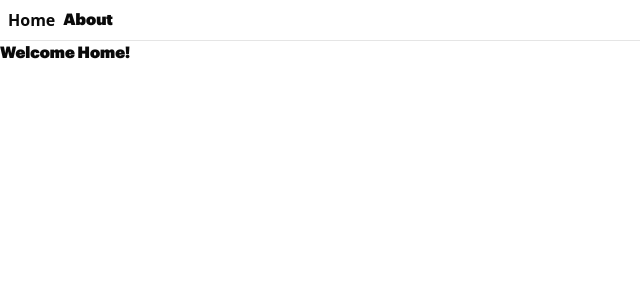
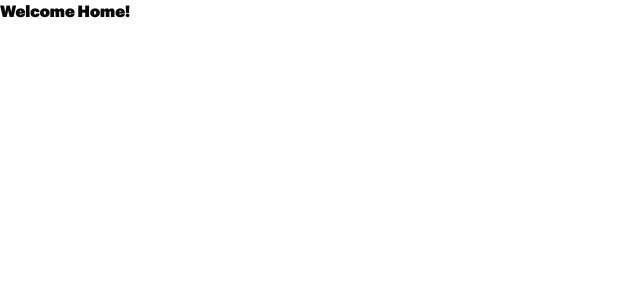
Before and after one commit to YUSUF-SELEIM/mudeer_task, a React (Vite) app: page / in a window 1280 px wide. Shown: the top 300 px of the page, without its empty margins (0-640 px from the left). Built offline with nearby package versions, Linux system fonts and the light colour scheme; a web font is replaced by a local one.

Commit message:
refactor routing structure to implement RootComponent with dynamic tab handling and improved layout

```diff
--- a/src/routes/__root.tsx
+++ b/src/routes/__root.tsx
@@ -1,20 +1,70 @@
-import { createRootRoute, Link, Outlet } from '@tanstack/react-router'
-import { TanStackRouterDevtools } from '@tanstack/react-router-devtools'
+import {
+	createRootRoute,
+	Link,
+	Outlet,
+	useSearch,
+} from "@tanstack/react-router";
+import { TanStackRouterDevtools } from "@tanstack/react-router-devtools";
 
 export const Route = createRootRoute({
-  component: () => (
+	component: RootComponent,
+});
+
+function RootComponent() {
+	const pathname = window.location.pathname;
+	const isIndexPage = pathname === "/";
+
+	const inboxMatch = pathname.match(/\/([^/]+)\/inbox/);
+	const isInboxRoute = !!inboxMatch;
+	const accountId = inboxMatch ? inboxMatch[1] : null;
+
+	// Use the `useSearch` hook to dynamically get the current tab
+	const { tab: currentTab = "activity" } = useSearch({ strict: false });
+
+	return (
 		<>
-      <div className="p-2 flex gap-2">
-        <Link to="/" className="[&.active]:font-bold">
-          Home
-        </Link>{' '}
-        <Link to="/about" className="[&.active]:font-bold">
-          About
+			{!isIndexPage && (
+				<>
+					<div className="w-full p-6 text-right">
+						<h1 className="text-[20px] leading-[24px] font-semibold">
+							الإشعارات
+						</h1>
+						{isInboxRoute && accountId && (
+							<div className="flex justify-end mt-4 relative">
+								{/* Gray HR - Full Width */}
+
+								{/* Tabs */}
+								<div className="flex gap-[12px] relative z-10 bg-white">
+									{["archive", "reminders", "activity"].map((tab) => (
+										<div
+											key={tab}
+											className={`px-4 py-2 font-semibold text-[14px] leading-[20px] cursor-pointer transition-all ${
+												currentTab === tab
+													? "border-b-2 border-[#0037FF] text-black"
+													: "text-gray-500"
+											}`}>
+											<Link
+												to="/$accountId/inbox"
+												params={{ accountId }}
+												search={{ tab }}
+												className="block">
+												{tab === "archive"
+													? "الأرشيف"
+													: tab === "reminders"
+														? "تذكر لاحقًا"
+														: "الأنشطة"}
 											</Link>
 										</div>
-      <hr />
+									))}
+								</div>
+							</div>
+						)}
+						<hr className="-mx-6"/>
+					</div>
+				</>
+			)}
 			<Outlet />
 			<TanStackRouterDevtools />
 		</>
-  ),
-})
+	);
+}
```
Lines whose indentation alone changed are shown as unchanged.
